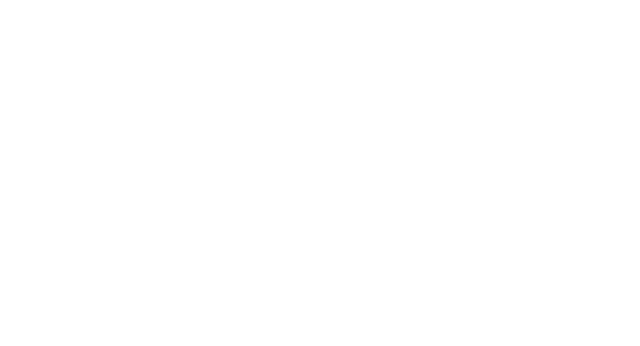
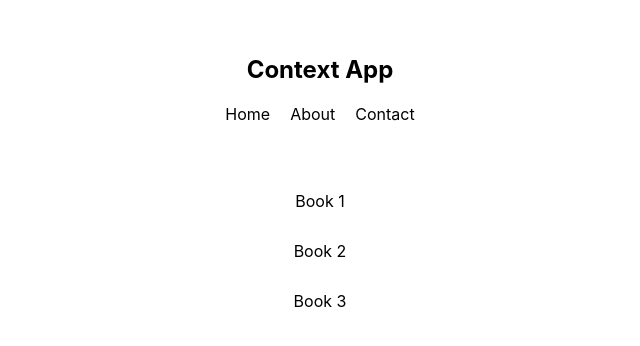
Before and after one commit to RichardMillerWimmer/contextapp, a React (Create React App) app: page / in a window 1280 px wide. Shown: the top 346 px of the page, without its empty margins (320-960 px from the left). Built offline with nearby package versions, Linux system fonts and the light colour scheme.

Commit message:
ThemeContext

```diff
--- a/src/contexts/ThemeContext.js
+++ b/src/contexts/ThemeContext.js
@@ -2,16 +2,16 @@ import React, { useState, createContext } from 'react'
 
 export const ThemeContext = createContext();
 
-export const ThemeContextProvider = () => {
-    const [theme] = useState({
+export const ThemeContextProvider = (props) => {
+    const [theme, setTheme] = useState({
         isLightTheme: true,
         light: { syntax: '#555', ui: '#ddd', bg: '#eee' },
         dark: { syntax: '#ddd', ui: '#333', bg: '#555' }
     })
 
     return (
-        <ThemeContext.Provider value={{...theme}}>
-
+        <ThemeContext.Provider value={{theme, setTheme}}>
+            {props.children}
         </ThemeContext.Provider>
     )
 }
```
